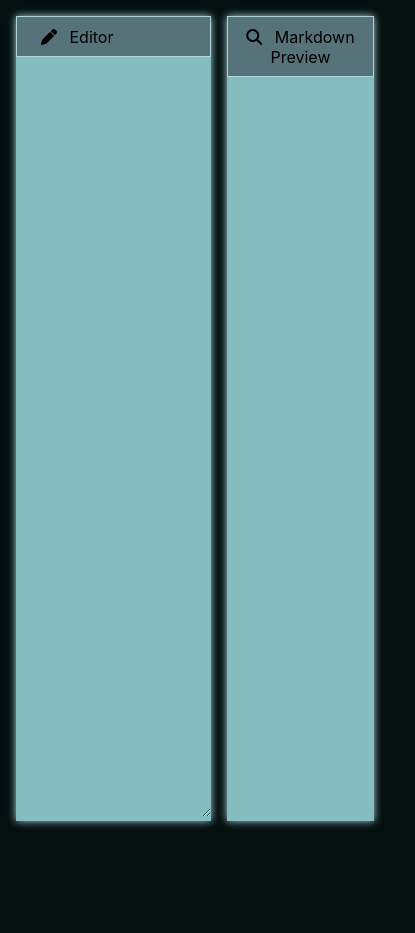
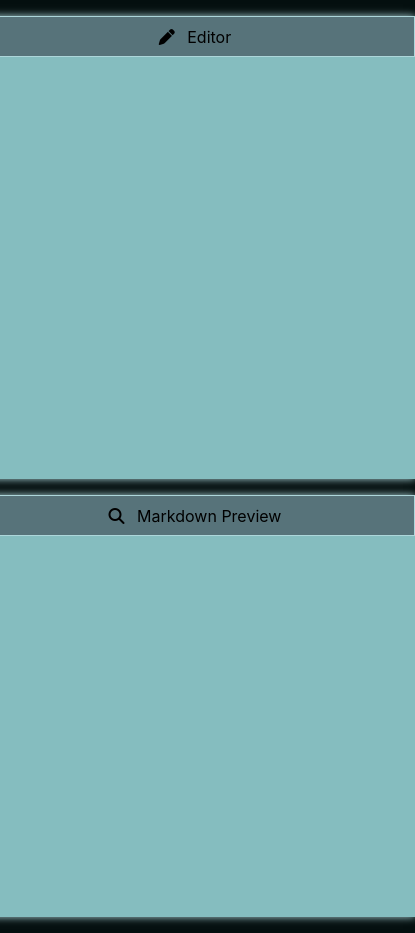
Before and after one commit to afeef97/fcc-markdown-previewer, a React (Create React App) app: page / in a window 390 px wide. Shown: the whole page, 415 px wide, since content can reach past the window. Before the commit the page ends 844 px from the top, so only its background shows below. Built offline with nearby package versions, Linux system fonts and the light colour scheme.

Commit message:
Added responsive design

```diff
--- a/src/styles/App.css
+++ b/src/styles/App.css
@@ -1,5 +1,12 @@
 .app {
   display: flex;
-  flex-wrap: nowrap;
-  gap: 1rem;
+  flex-wrap: wrap;
+  justify-content: center;
 }
+
+@media only screen and (min-width: 820px) {
+  .app {
+    flex-wrap: nowrap;
+    gap: 1rem;
+  }
+}
--- a/src/styles/Editor.css
+++ b/src/styles/Editor.css
@@ -1,20 +1,36 @@
 .editor-area {
+    display: flex;
+    flex-direction: column;
     background-color: var(--primary);
-    flex-basis: 50%;
-    margin: 1rem;
-    margin-right: 0;
+    margin: 1rem 0;
     box-shadow: 0 0 0.5rem var(--accent);
 }
 
-.editor-area .header-bar i {
-    display: inline;
+.editor-area .header-bar {
+    text-align: center;
 }
 
 .editor-area textarea {
     background-color: calc(var(--primary));
-    max-width: 70vw;
-    min-width: 50vw;
-    height: 90vh;
+    width: 27.5rem;
+    min-width: 27.5rem;
+    min-height: 50vh;
+    resize: none;
+    height: 100%;
     border: 0;
     outline: none;
 }
+
+@media only screen and (min-width: 820px) {
+    .editor-area {
+        margin: 1rem;
+        margin-right: 0;
+        min-height: 90vh;
+    }
+
+    .editor-area textarea {
+        resize: horizontal;
+        max-width: 70vw;
+        min-width: 50vw;
+    }
+}
--- a/src/styles/HeaderBar.css
+++ b/src/styles/HeaderBar.css
@@ -6,9 +6,14 @@
 .header-bar p {
     padding: 0.6rem 0;
     margin: 0;
-    margin-left: 1.5rem;
 }
 
 .header-bar span {
     margin-left: 0.5rem;
 }
+
+@media only screen and (min-width: 820px) {
+    .header-bar p {
+        margin-left: 1.5rem;
+    }
+}
--- a/src/styles/Previewer.css
+++ b/src/styles/Previewer.css
@@ -1,9 +1,9 @@
 .preview-area {
     background-color: var(--primary);
-    flex-basis: 50%;
-    margin: 1rem;
-    margin-left: 0;
-    min-height: 45vh;
+    margin-bottom: 1rem;
+    min-width: 27.5rem;
+    max-width: 27.5rem;
+    min-height: 50vh;
     box-shadow: 0 0 0.5rem var(--accent);
 }
 
@@ -11,9 +11,16 @@
     text-align: center;
 }
 
-.preview-area .header-bar p {
-    margin: 0;
+@media only screen and (min-width: 820px) {
+    .preview-area {
+        margin: 1rem;
+        margin-left: 0;
+        flex-basis: 50%;
+        min-width: unset;
+        max-width: 50vw;
+    }
 }
+
 
 .markdown {
     padding: 4rem;
@@ -43,5 +50,6 @@
 }
 
 .markdown code, .markdown pre {
+    white-space: pre-wrap;
     background-color: var(--accent);
 }
```
